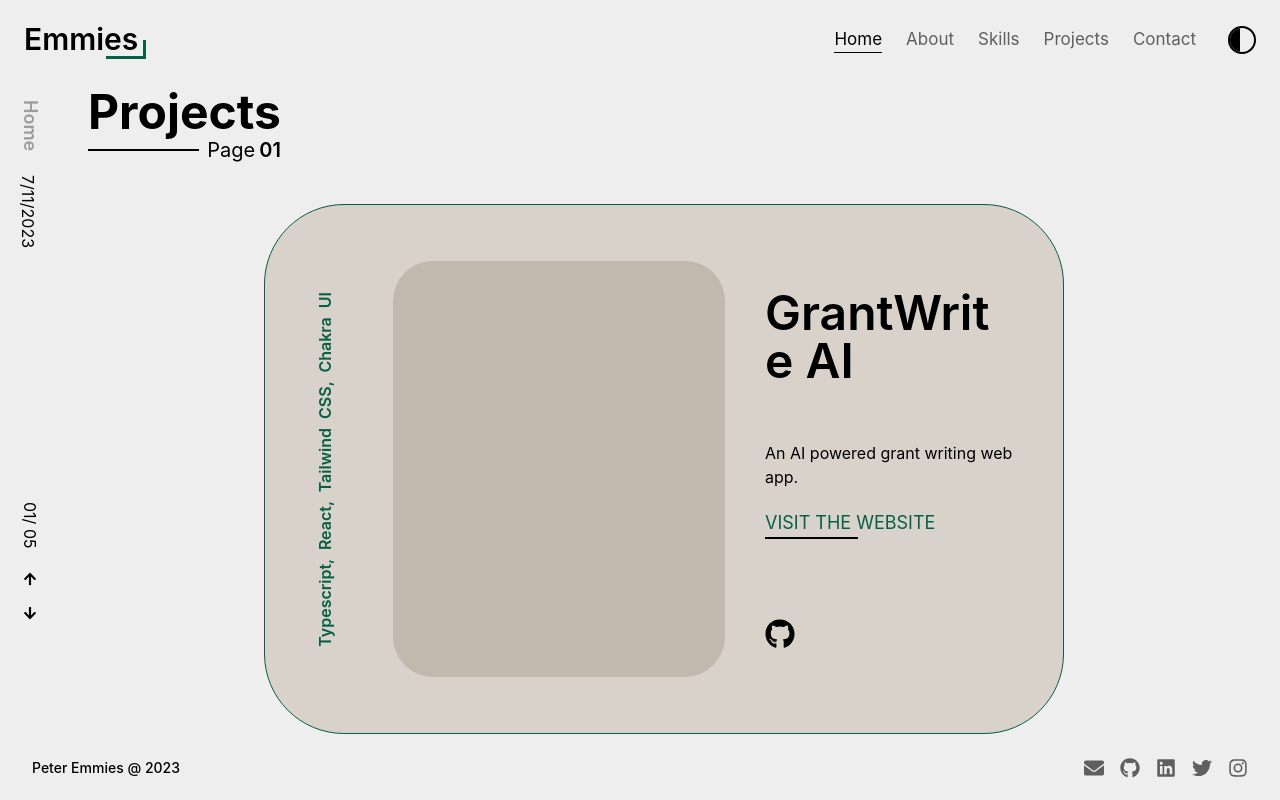
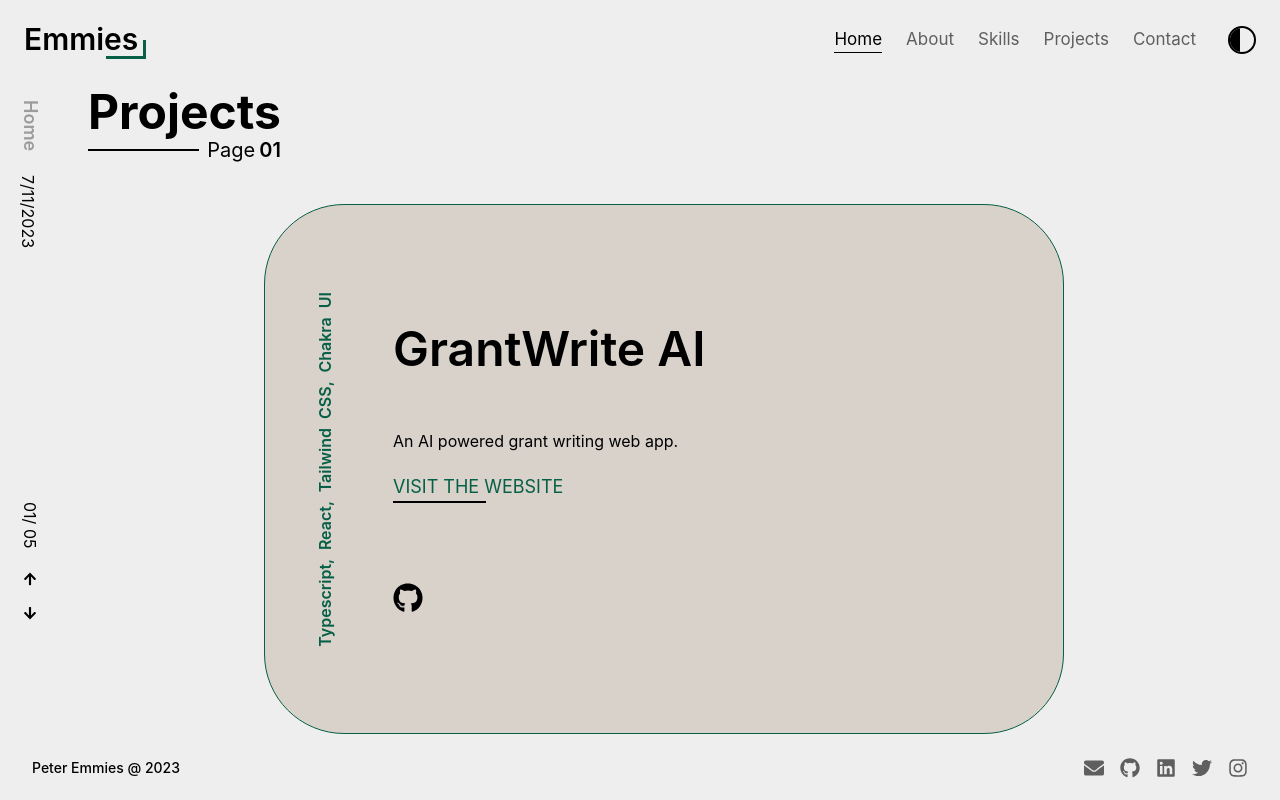
Before and after one commit to petemz/My-Portfolio, a React (Create React App) app: page /projects in a window 1280 px wide. Built offline with nearby package versions, Linux system fonts and the light colour scheme.

Commit message:
fixed empty imge bug in projects page

```diff
--- a/src/Pages/Projects.js
+++ b/src/Pages/Projects.js
@@ -6,7 +6,7 @@ const Projects = () => {
 	const { currentPage, isDarkMode } = useContext(Context)
 
 	const projects = [
-		{name: "GrantWrite AI", languages:"Typescript, React, Tailwind CSS, Chakra UI", description: "An AI powered grant writing web app.", link: "https://grantwriteai.com", img: null},
+		{name:"GrantWrite AI", languages:"Typescript, React, Tailwind CSS, Chakra UI", description: "An AI powered grant writing web app.", link: "https://grantwriteai.com", img: null},
 		{name:"Ignis", languages:"React + Tailwind CSS", description:"An e-commerce website for a fashion brand", link:"https://ignis-petemz.vercel.app", img: require("../Assets/projectsImage/ignis.png")},
 		{name:"Yoshiki Art Clone", languages:"React + Tailwind CSS", description:"A clone of the Yoshiki Okamura Art website", link:"https://yoshikiokamura-clone.vercel.app", img: require("../Assets/projectsImage/yoshiki-okamura.png")},
 		{name:"BudgetBuddy", languages:"Vue + Tailwind CSS", description:"A bugeting app set budgets and to monitor finances", link:"https://try-budget-buddy.netlify.app", img: require("../Assets/projectsImage/budgetBuddy.png")},
@@ -39,14 +39,11 @@ const Projects = () => {
 								<span>{project.languages}</span>
 							</div>
 
-
-								{project.img ?
-									<div className="-lg:h-full md:h-80 sm:h-72 mx-auto w-full lg:max-w-[300px] block overflow-hidden">
-										<img className="object-cover mx-auto h-full sm:rounded-[30px] rounded-[40px]" src={project.img} alt="" />
-									</div>
-								:
-									<div className="w-full h-full sm:rounded-[30px] rounded-[40px] bg-[#C2B9AE]"></div>
-								}
+							{project.img &&
+								<div className="-lg:h-full md:h-80 sm:h-72 mx-auto w-full lg:max-w-[300px] block overflow-hidden">
+									<img className="object-cover mx-auto h-full sm:rounded-[30px] rounded-[40px]" src={project.img} alt="" />
+								</div>
+							}
 
 							<div className={`flex flex-col justify-center ${project.img && "lg:mt-6"}`}>
 								<h2 className="text-5xl lg:text-4xl md:text-3xl -lg:mb-14 mb-1.5 font-semibold break-words">{project.name}</h2>
```
